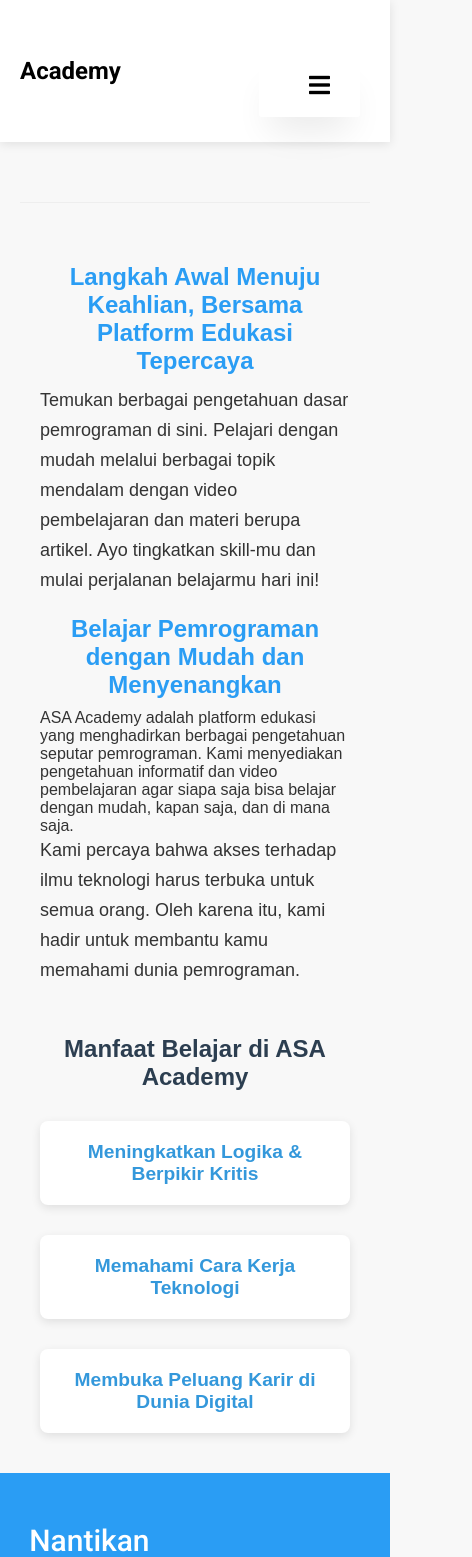
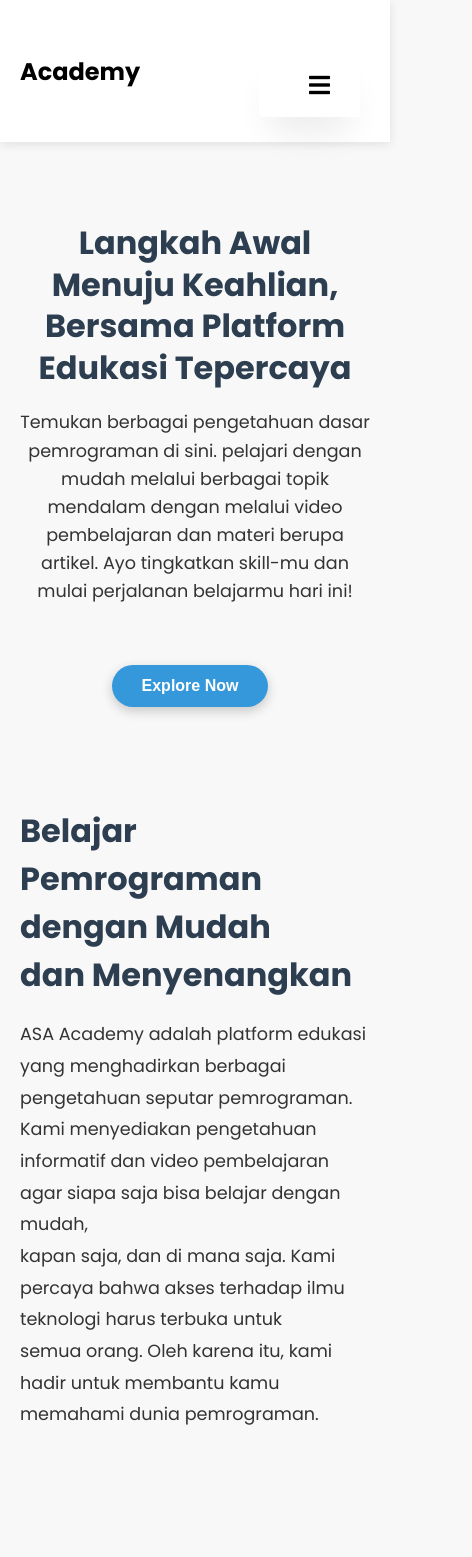
Before and after one commit to saavaurs/ASA-Academy, a React (Create React App) app: page /about in a window 390 px wide. Shown: the top 1557 px of the page, 472 px wide, since content can reach past the window. Built offline with nearby package versions, Linux system fonts and the light colour scheme.

Commit message:
ubah font jadi poppins dan memperbaiki tampilan home page

```diff
--- a/src/App.css
+++ b/src/App.css
@@ -1,11 +1,12 @@
 @import url("https://fonts.googleapis.com/css2?family=Roboto:wght@300;400;500;700;900&display=swap");
+@import url('https://fonts.googleapis.com/css2?family=Poppins:wght@300;400;500;600;700&display=swap');
 * {
   padding: 0;
   margin: 0;
   box-sizing: border-box;
 }
 body {
-  font-family: "Roboto", sans-serif;
+  font-family: 'Poppins', sans-serif;
   background-color: #f8f8f8;
 }
 /*------------global-----------*/
--- a/src/components/about/about.css
+++ b/src/components/about/about.css
@@ -2,87 +2,135 @@
 .about-page {
   font-family: 'Poppins', sans-serif;
   color: #333;
+  max-width: 1200px;
+  margin: 0 auto;
+  padding: 20px;
 }
 
-/* About Container */
-.about-container {
-  max-width: 1200px;
-  margin: auto;
-  padding: 20px;
-  font-family: 'Poppins', sans-serif;
-  color: #333;
-}
-
-
-
-/* About Header */
+/* Header Styles */
 .about-header {
-  text-align: center;
-  margin-bottom: 40px;
+  display: flex;
+  justify-content: space-between;
+  align-items: center;
   padding: 20px 0;
   border-bottom: 1px solid #eee;
 }
 
 .about-header h1 {
-  font-size: 2.5rem;
-  color: #3498db;
-  margin-bottom: 10px;
+  font-size: 2rem;
+  color: #2c3e50;
 }
 
-.breadcrumb {
-  font-size: 0.9rem;
-  color: #7f8c8d;
+.about-nav {
+  display: flex;
+  gap: 20px;
 }
 
-.breadcrumb span {
+.about-nav a {
+  color: #2c3e50;
+  text-decoration: none;
+  font-weight: 500;
+  text-transform: uppercase;
+  font-size: 0.9rem;
+}
+
+.about-nav a:hover {
   color: #3498db;
+}
+
+/* Hero Section */
+.hero-section {
+  display: flex;
+  align-items: center;
+  padding: 60px 0;
+}
+
+.hero-content {
+  flex: 1;
+}
+
+.hero-content h2 {
+  font-size: 2.2rem;
+  color: #2c3e50;
+  margin-bottom: 20px;
+  line-height: 1.3;
+}
+
+.hero-content p {
+  font-size: 1.1rem;
+  line-height: 1.6;
+  margin-bottom: 30px;
+  max-width: 600px;
+}
+
+.explore-button {
+  background-color: #3498db;
+  color: white;
+  border: none;
+  padding: 12px 30px;
+  font-size: 1rem;
+  border-radius: 30px;
   cursor: pointer;
+  transition: all 0.3s ease;
+  text-decoration: none;
+  box-shadow: 0 4px 12px rgba(0, 0, 0, 0.2); /* Tambahan bayangan */
+}
+
+.explore-button:hover {
+  background-color: #2980b9;
+  transform: translateY(-2px);
 }
 
 /* About Content */
 .about-content {
-  padding: 20px;
-
+  padding: 40px 0;
 }
 
-.about-content h2 {
-  font-size: 2rem;
-  color: #2A9DF4;
-  margin-bottom: 10px;
-  text-align: center;
+.content-wrapper {
+  display: flex;
+  gap: 40px;
 }
 
-/* ke kiri */
-.about-description {
-  text-align: left;
-  line-height: 1.8;
-  padding: 0; /* Menghapus padding default */
-  margin: 0; /* Menghapus margin default */
-  max-width: 100%; /* Memastikan lebar penuh */
+.text-content {
+  flex: 1;
 }
 
-.about-description p {
+.text-content h2 {
+  font-size: 2rem;
+  color: #2c3e50;
   margin-bottom: 20px;
+}
+
+.text-content p {
+  font-size: 1.1rem;
+  line-height: 1.8;
+  margin-bottom: 20px;
+}
+
+.highlight-text {
+  font-weight: 500;
+  color: #2c3e50;
+  background-color: #f8f9fa;
+  padding: 15px;
+  border-left: 4px solid #3498db;
 }
 
 /* Benefits Section */
 .benefits-section {
-  margin-top: 50px;
+  margin: 60px 0;
 }
 
 .benefits-section h3 {
   text-align: center;
-  font-size: 1.5rem;
+  font-size: 1.8rem;
   color: #2c3e50;
-  margin-bottom: 30px;
+  margin-bottom: 40px;
 }
 
 .benefits-grid {
   display: grid;
   grid-template-columns: repeat(3, 1fr);
   gap: 30px;
-  max-width: 1000px;
-  margin: 0 auto;
 }
 
 .benefit-card {
@@ -92,10 +140,11 @@
   box-shadow: 0 3px 10px rgba(0,0,0,0.1);
   text-align: center;
   transition: all 0.3s ease;
+  border-top: 4px solid #3498db;
 }
 
 .benefit-card h4 {
-  color: #3498db;
+  color: #2c3e50;
   font-size: 1.2rem;
 }
 
@@ -106,29 +155,36 @@
 
 /* Responsive Design */
 @media (max-width: 768px) {
+  .about-header {
+    flex-direction: column;
+    gap: 15px;
+  }
+
+  .hero-section {
+    flex-direction: column;
+    text-align: center;
+  }
+
+  .hero-content p {
+    max-width: 100%;
+  }
+
+  .content-wrapper {
+    flex-direction: column;
+  }
+
   .benefits-grid {
     grid-template-columns: 1fr;
-  }
-
-  .about-header h1 {
-    font-size: 2rem;
-  }
-
-  .about-content h2 {
-    font-size: 1.8rem;
   }
 }
 
 @media (max-width: 480px) {
-  .about-header h1 {
-    font-size: 1.8rem;
+  .about-nav {
+    flex-wrap: wrap;
+    justify-content: center;
   }
 
-  .about-content h2 {
-    font-size: 1.5rem;
-  }
-
-  .benefit-card {
-    padding: 20px;
+  .hero-content h2 {
+    font-size: 2rem;
   }
 }
--- a/src/components/about/about.jsx
+++ b/src/components/about/about.jsx
@@ -3,38 +3,39 @@ import "./about.css";
 
 const About = () => {
   return (
-    <div className="about-container">
-      <div className="about-header">
-        <div className="breadcrumb">
-        </div>
-      </div>
-
-      <div className="about-content">
-      <h2>Langkah Awal Menuju Keahlian,
-      Bersama Platform Edukasi Tepercaya</h2>
-        <div className="about-description">
-          <p className="intro-text">
-            Temukan berbagai pengetahuan dasar pemrograman di sini. Pelajari dengan mudah melalui berbagai topik mendalam
-            dengan video pembelajaran dan materi berupa artikel. Ayo tingkatkan skill-mu dan mulai perjalanan belajarmu hari ini!
-          </p>
-          </div>
-
-
-            <div className ="about-text">
-            <h2>Belajar Pemrograman dengan Mudah dan Menyenangkan</h2>
-            ASA Academy adalah platform edukasi yang menghadirkan berbagai pengetahuan seputar pemrograman.
-            Kami menyediakan pengetahuan informatif dan video pembelajaran agar siapa saja bisa belajar dengan mudah,
-            kapan saja, dan di mana saja.
+    <div className="about-page">
 
 
 
+      {/* Hero Section */}
+      <section className="hero-section">
+        <div className="hero-content">
+          <h2>Langkah Awal Menuju Keahlian,<br />Bersama <span className="highlight">Platform Edukasi Tepercaya</span></h2>
           <p>
-            Kami percaya bahwa akses terhadap ilmu teknologi harus terbuka untuk
+            Temukan berbagai pengetahuan dasar pemrograman di sini. pelajari dengan mudah melalui berbagai topik mendalam
+            dengan melalui video pembelajaran dan materi berupa artikel. Ayo tingkatkan skill-mu dan mulai perjalanan belajarmu hari ini!
+          </p>
+          <button className="explore-button">Explore Now</button>
+        </div>
+      </section>
+
+      {/* About Content */}
+      <section className="about-content">
+        <div className="content-wrapper">
+          <div className="text-content">
+            <h2>Belajar Pemrograman dengan Mudah <br /> dan Menyenangkan</h2>
+            <p>
+              ASA Academy adalah platform edukasi yang menghadirkan berbagai pengetahuan seputar pemrograman.<br />
+              Kami menyediakan pengetahuan informatif dan video pembelajaran agar siapa saja bisa belajar dengan mudah,<br />
+              kapan saja, dan di mana saja. Kami percaya bahwa akses terhadap ilmu teknologi harus terbuka untuk <br />
               semua orang. Oleh karena itu, kami hadir untuk membantu kamu memahami dunia pemrograman.
             </p>
           </div>
+        </div>
+      </section>
 
-        <div className="benefits-section">
+      {/* Benefits Section */}
+      <section className="benefits-section">
         <h3>Manfaat Belajar di ASA Academy</h3>
         <div className="benefits-grid">
           <div className="benefit-card">
@@ -47,8 +48,7 @@ const About = () => {
             <h4>Membuka Peluang Karir di Dunia Digital</h4>
           </div>
         </div>
-        </div>
-      </div>
+      </section>
     </div>
   );
 };
```
Lines whose indentation alone changed are shown as unchanged.
